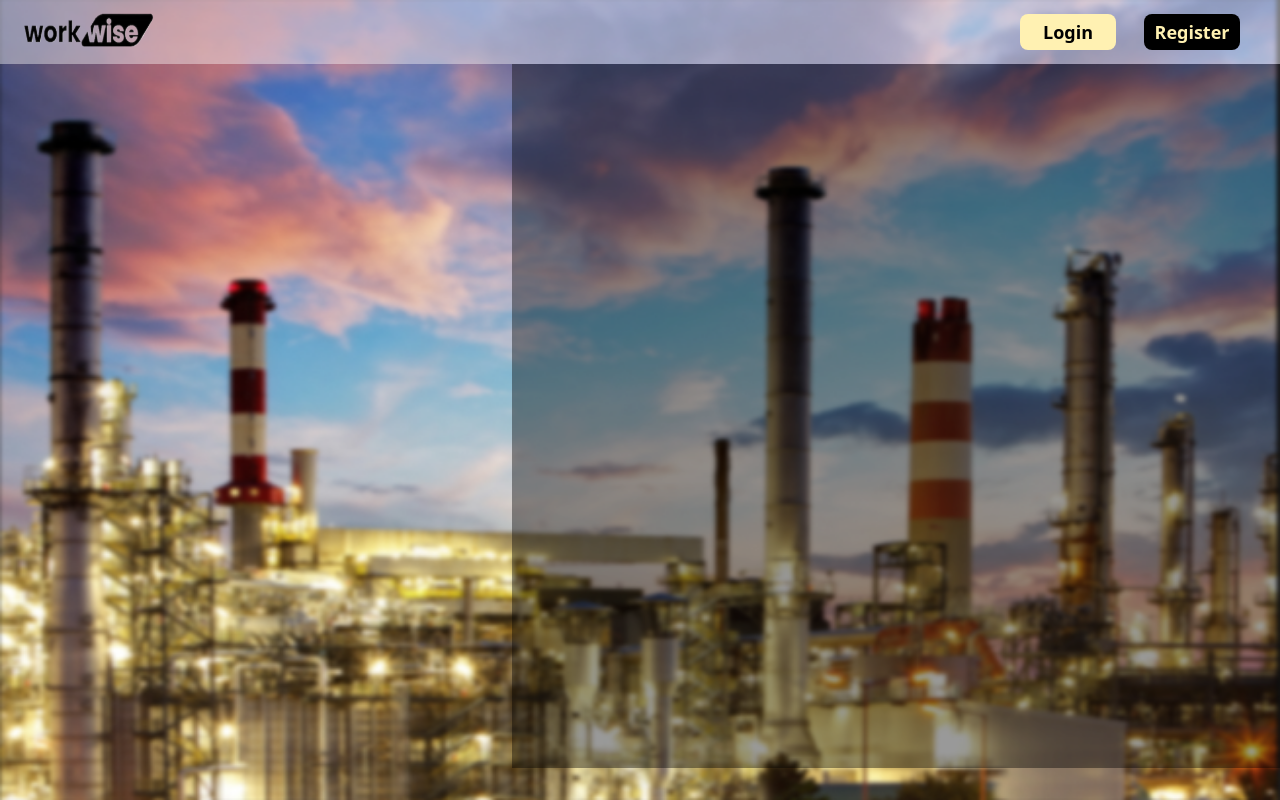
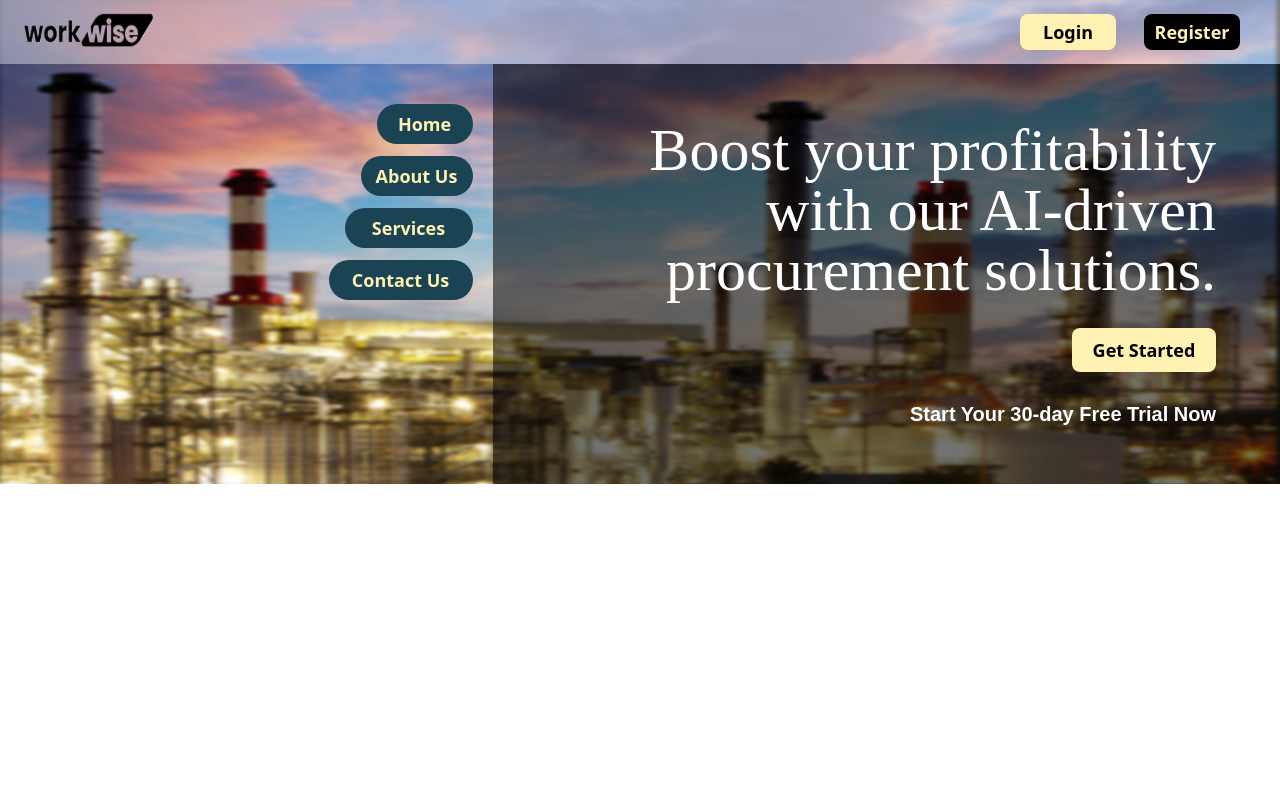
Before and after one commit to Archi-shaw/TechTraid_Kshitij, a Next.js app: page /LandingPage in a window 1280 px wide. Built offline with nearby package versions, Linux system fonts and the light colour scheme.

Commit message:
landing page added

```diff
--- a/app/LandingPage/page.jsx
+++ b/app/LandingPage/page.jsx
@@ -11,7 +11,7 @@ const Page = () => {
           alt="Landing Page"
           width={2000}
           height={2000}
-          className='w-full max-h-screen'
+          className='w-full max-h-full'
         />
       </div>
       <div className='relative z-10 h-full'>
@@ -42,11 +42,49 @@ const Page = () => {
           </div>
         </div>
         <div className='body flex flex-row h-full'>
-          <div className='text w-2/5'>
-
+          <div className='text w-2/5 flex flex-col gap-3 justify-start items-end mt-10 mr-5 '>
+          <Link href="/">
+             <button className='login md:w-24 w-16 h-10 bg-[#1A4353] rounded-3xl md:text-lg
+              text-sm font-semibold font-sans
+              text-[#FFF1B2] text-center'>
+               Home
+             </button></Link>
+             <Link href="/aboutus">
+             <button className='login md:w-28 w-16 h-10 bg-[#1A4353] rounded-3xl md:text-lg
+              text-sm font-semibold font-sans
+              text-[#FFF1B2] text-center'>
+               About Us
+             </button></Link>
+             <Link href="/services">
+             <button className='login md:w-32 w-16 h-10 bg-[#1A4353] rounded-3xl md:text-lg
+              text-sm font-semibold font-sans
+              text-[#FFF1B2] text-center'>
+               Services
+             </button></Link>
+             <Link href="/contactus">
+             <button className='login md:w-36 w-16 h-10 bg-[#1A4353] rounded-3xl md:text-lg
+              text-sm font-semibold font-sans
+              text-[#FFF1B2] text-center'>
+               Contact Us
+             </button></Link>
           </div>
-          <div className='box w-3/5 lg:h-[88vh] md:h-[80vh] flex justify-start items-end bg-black bg-opacity-40'>
-
+          <div className='box w-2/3 sm:py-14 flex justify-start items-end overflow-y-hidden bg-black bg-opacity-55'>
+            <div className=' flex justify-end items-end flex-col gap-7  mr-16'>
+             <div className='text lg:w-4/5 w-3/5 h-1/3 tracking-normal leading-tight text-right
+             font-newsreader lg:text-6xl md:text-4xl text-2xl text-white items-end'>
+            Boost your profitability with our AI-driven procurement solutions.
+            </div>
+            <Link href="/register">
+             <button className='login md:w-36 w-28 h-11 bg-[#FFF1B2] rounded-lg md:text-lg
+              text-sm font-semibold font-sans
+              text-black text-center'>
+               Get Started
+             </button></Link>
+             <div className='text w-3/5 h-1/3 text-right font-plusJakarta font-bold
+            lg:text-xl sm:text-base text-sm text-white items-end'>
+             Start Your 30-day Free Trial Now
+             </div>
+            </div>
           </div>
         </div>
       </div></div>
--- /dev/null
+++ b/app/document.js
@@ -0,0 +1,23 @@
+import Document, { Html, Head, Main, NextScript } from 'next/document';
+
+class MyDocument extends Document {
+  render() {
+    return (
+      <Html>
+        <Head>
+          {/* Add Google Fonts link for Newsreader and Plus Jakarta Sans */}
+          <link
+            href="https://fonts.googleapis.com/css2?family=Newsreader:wght@400;700&family=Plus+Jakarta+Sans:wght@400;500;600&display=swap"
+            rel="stylesheet"
+          />
+        </Head>
+        <body>
+          <Main />
+          <NextScript />
+        </body>
+      </Html>
+    );
+  }
+}
+
+export default MyDocument;
--- a/app/page.js
+++ b/app/page.js
@@ -1,9 +1,11 @@
 import Image from "next/image";
 import Landing from '@/app/LandingPage/page'
+import worksmart from '@/app/worksmart/page'
 export default function Home() {
   return (
     <>
     <Landing />
+    <worksmart />
     </>
   );
 }
--- /dev/null
+++ b/app/worksmart/page.jsx
@@ -0,0 +1,11 @@
+import React from 'react'
+
+const page = () => {
+  return (
+    <div>
+
+    </div>
+  )
+}
+
+export default page
--- a/tailwind.config.mjs
+++ b/tailwind.config.mjs
@@ -1,15 +1,15 @@
 /** @type {import('tailwindcss').Config} */
 export default {
   content: [
-    "./pages/**/*.{js,ts,jsx,tsx,mdx}",
-    "./components/**/*.{js,ts,jsx,tsx,mdx}",
-    "./app/**/*.{js,ts,jsx,tsx,mdx}",
+    "./pages/**/*.{js,ts,jsx,tsx}",
+    "./components/**/*.{js,ts,jsx,tsx}",
+    "./app/**/*.{js,ts,jsx,tsx}",
   ],
   theme: {
     extend: {
-      colors: {
-        background: "var(--background)",
-        foreground: "var(--foreground)",
+      fontFamily: {
+        newsreader: ['Newsreader', 'serif'], // Adding Newsreader font
+        plusJakarta: ['Plus Jakarta Sans', 'sans-serif'], // Adding Plus Jakarta Sans font
       },
     },
   },
```
